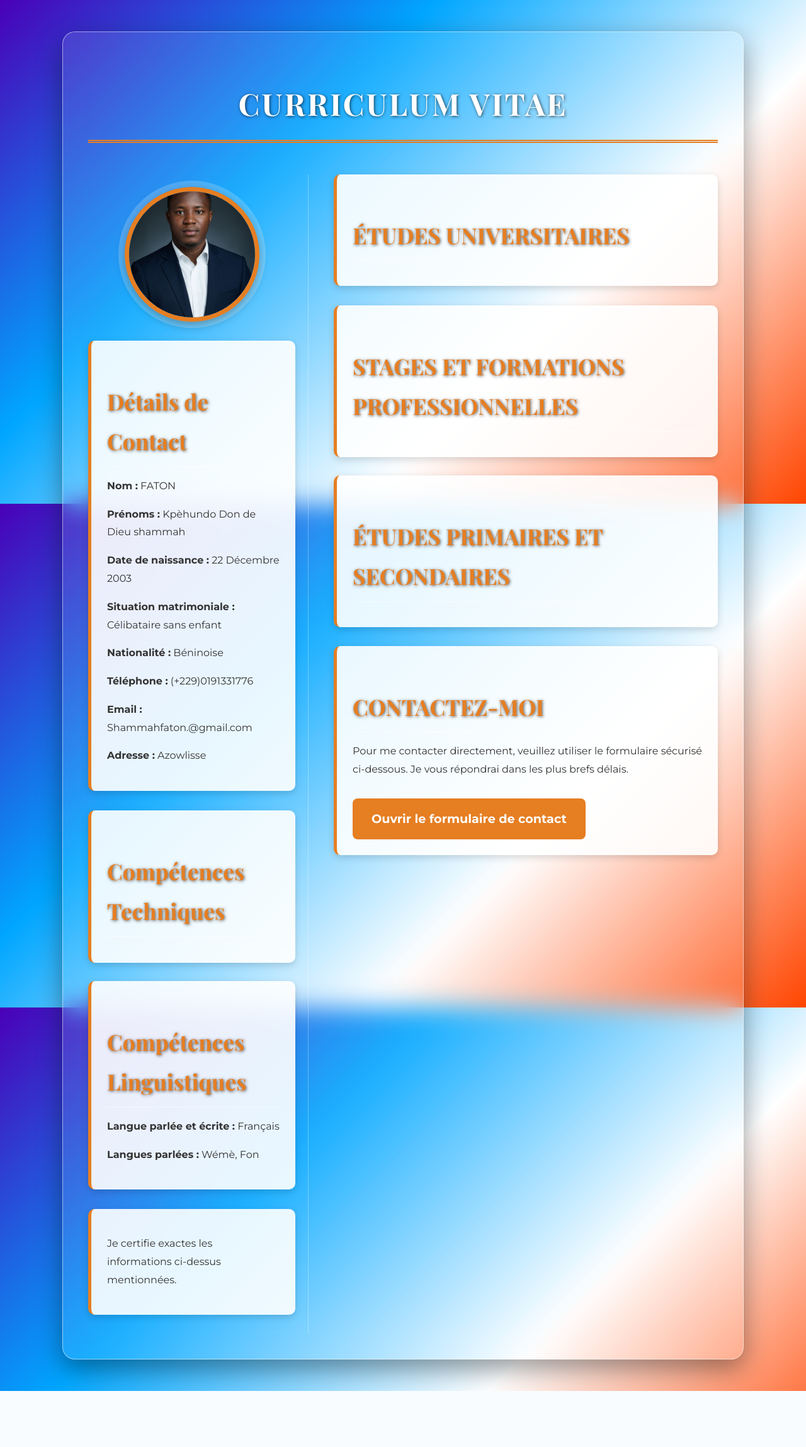
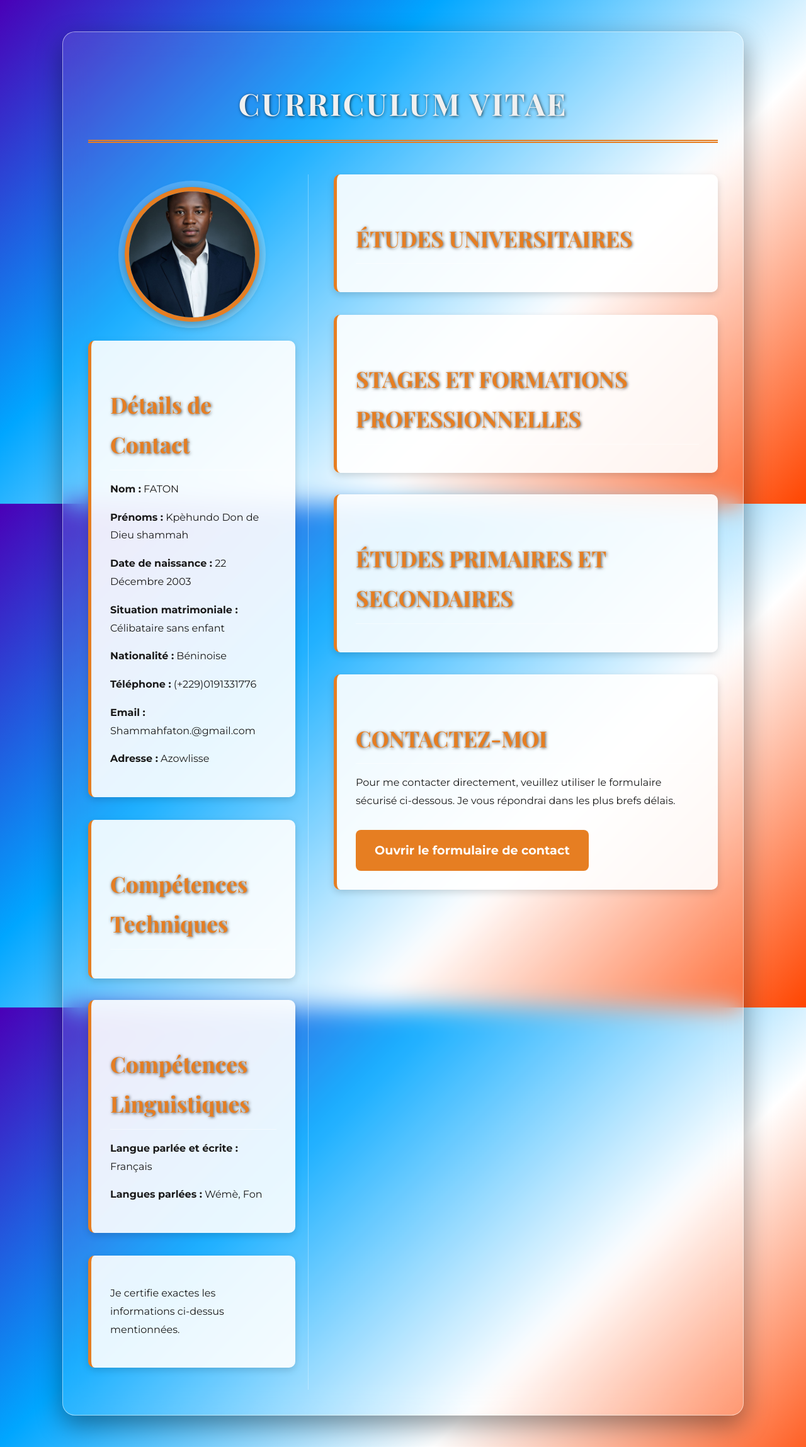
Before and after one commit to shammahfaton229-cpu/mon-cv-web-faton., a Flask app: page / in a window 1280 px wide. Shown: the whole page at 63% size. Before the commit the page ends 2209 px from the top, so only its background shows below. Run offline with Flask 3, Linux system fonts and the light colour scheme.

Commit message:
FINAL SCRIPTS: Integrated all database fixes and CSS styles (v6)

```diff
--- a/app.py
+++ b/app.py
@@ -1,24 +1,20 @@
 from flask import Flask, render_template
 from flask_sqlalchemy import SQLAlchemy
-
-# Importation pour les requêtes à la base de données
 from sqlalchemy.orm import Session
 
 # CRUCIAL : Définissez explicitement le dossier static
 app = Flask(__name__, static_folder='static')
 
 # --- Configuration de la Base de Données ---
-# Utilisez l'URL de la base de données Render pour le déploiement final,
-# ou 'sqlite:///site.db' si vous faites un test local.
+# REMPLACEZ 'sqlite:///site.db' par votre URL de base de données Render pour le déploiement final !
 app.config['SQLALCHEMY_DATABASE_URI'] = 'sqlite:///site.db'
 app.config['SQLALCHEMY_TRACK_MODIFICATIONS'] = False
 db = SQLAlchemy(app)
 # ---------------------------------------------
 
 
-# --- DÉFINITION DES MODÈLES DE BASE DE DONNÉES (POUR LESQUELS VOS DONNÉES SONT DANS database.py) ---
+# --- DÉFINITION DES MODÈLES DE BASE DE DONNÉES (POUR LA REQUÊTE) ---
 
-# Modèle pour les Études Universitaires/Expériences
 class Experience(db.Model):
     id = db.Column(db.Integer, primary_key=True)
     poste = db.Column(db.String(100), nullable=False)
@@ -26,13 +22,11 @@ class Experience(db.Model):
     periode = db.Column(db.String(50), nullable=False)
     description = db.Column(db.Text)
 
-# Modèle pour les Compétences
 class Competence(db.Model):
     id = db.Column(db.Integer, primary_key=True)
     nom = db.Column(db.String(100), nullable=False)
     niveau = db.Column(db.String(50), nullable=False)
 
-# Modèle pour les Études (Primaires/Secondaires)
 class Education(db.Model):
     id = db.Column(db.Integer, primary_key=True)
     etablissement = db.Column(db.String(100), nullable=False)
@@ -40,7 +34,6 @@ class Education(db.Model):
     periode = db.Column(db.String(50), nullable=False)
     diplome = db.Column(db.String(100))
 
-# Modèle pour les Stages et Formations
 class Stage(db.Model):
     id = db.Column(db.Integer, primary_key=True)
     cadre = db.Column(db.String(100), nullable=False)
@@ -53,24 +46,23 @@ class Stage(db.Model):
 
 @app.route('/')
 def index():
-    # --- MODIFICATION CRITIQUE : RÉCUPÉRATION DES DONNÉES DE LA BDD ---
+    # RÉCUPÉRATION DES DONNÉES DE LA BDD
     with Session(db.engine) as session:
-        # Récupère TOUS les objets de chaque modèle
         experiences_db = session.scalars(db.select(Experience)).all()
         educations_db = session.scalars(db.select(Education)).all()
         stages_db = session.scalars(db.select(Stage)).all()
         competences_db = session.scalars(db.select(Competence)).all()
-    # ------------------------------------------------------------------
 
-    # Les données de la BDD sont passées au template
     return render_template(
         'index.html',
-        experiences=experiences_db, # Avant: experiences_data
-        educations=educations_db,   # Avant: educations_data
-        stages=stages_db,           # Avant: stages_data
-        competences=competences_db  # Avant: competences_data
+        experiences=experiences_db,
+        educations=educations_db,
+        stages=stages_db,
+        competences=competences_db
     )
 
 if __name__ == '__main__':
-    # Lancez l'application en mode debug
+    # Ceci est utile pour la création locale de la base de données au besoin
+    # with app.app_context():
+    #     db.create_all()
     app.run(debug=True)
--- a/static/css/style.css
+++ b/static/css/style.css
@@ -1,12 +1,12 @@
-/* Importation de polices Google Fonts pour un look professionnel */
+/* Importation de polices Google Fonts */
 @import url('https://fonts.googleapis.com/css2?family=Montserrat:wght@400;700&family=Playfair+Display:wght@400;700&display=swap');
 
 :root {
     --primary-color: #09223D; /* Bleu profond */
     --secondary-color: rgba(255, 255, 255, 0.9); /* Blanc quasi-opaque */
-    --text-color: #333; /* Texte sombre */
-    --heading-color: #09223D; /* En-têtes en bleu principal */
-    --accent-color: #e67e22; /* Une touche d'orange pour l'accentuation */
+    --text-color-dark: #1a1a1a; /* Texte très sombre pour la lisibilité */
+    --text-color-light: #f0f0f0; /* Texte clair pour les titres sur fond sombre */
+    --accent-color: #e67e22; /* Orange pour l'accentuation */
     --shadow-dark: rgba(0, 0, 0, 0.4);
     --shadow-light: rgba(0, 0, 0, 0.15);
 }
@@ -16,13 +16,13 @@ body {
     line-height: 1.8;
     margin: 0;
 
-    /* MODIFICATION CLÉ 1 : Nouveau fond dégradé (Violet, Bleu, Blanc, Rouge) */
+    /* Fond dégradé animé (Violet, Bleu, Blanc, Rouge) */
     background: linear-gradient(135deg, #4A00B7, #00A6FF, #FFFFFF, #FF4500);
     background-size: 400% 400%;
     background-attachment: fixed;
     animation: backgroundShift 15s ease infinite;
 
-    color: var(--text-color);
+    color: var(--text-color-dark);
     display: flex;
     justify-content: center;
     align-items: flex-start;
@@ -31,16 +31,15 @@ body {
     box-sizing: border-box;
 }
 
-/* Animation pour faire bouger le dégradé de fond */
+/* Animation pour le fond dégradé */
 @keyframes backgroundShift {
     0% { background-position: 0% 50%; }
     50% { background-position: 100% 50%; }
     100% { background-position: 0% 50%; }
 }
 
-/* Conteneur principal du CV pour l'effet de verre dépoli */
+/* Conteneur principal (Glassmorphism) */
 .cv-container {
-    /* GLASSMORPHISM appliqué */
     background-color: rgba(255, 255, 255, 0.1);
     backdrop-filter: blur(20px);
     -webkit-backdrop-filter: blur(20px);
@@ -84,7 +83,6 @@ body {
 /* Styles des titres */
 h1, h2, h3 {
     font-family: 'Playfair Display', serif;
-    color: #fff;
     margin-top: 30px;
     margin-bottom: 15px;
     text-shadow: 1px 1px 5px rgba(0, 0, 0, 0.7);
@@ -93,7 +91,7 @@ h1, h2, h3 {
 h1 {
     font-size: 3em;
     text-align: center;
-    color: #fff;
+    color: var(--text-color-light); /* Titre principal clair */
     text-transform: uppercase;
     letter-spacing: 3px;
     border-bottom: 5px double var(--accent-color);
@@ -103,7 +101,7 @@ h1 {
 
 h2 {
     font-size: 2.2em;
-    color: var(--accent-color);
+    color: var(--accent-color); /* Couleur d'accentuation */
     border-bottom: 1px solid rgba(255, 255, 255, 0.5);
     padding-bottom: 8px;
     margin-top: 40px;
@@ -129,10 +127,9 @@ h3 {
 
 /* Styles pour les sections individuelles (Blocs) */
 .section {
-    margin-bottom: 30px;
-    padding: 25px;
+    margin-bottom: 35px; /* Marge augmentée pour plus d'air */
+    padding: 30px; /* Padding augmenté */
 
-    /* Base de la section : Glassmorphism sur un fond presque opaque */
     background-color: rgba(255, 255, 255, 0.9);
     border-left: 5px solid var(--accent-color);
     border-radius: 10px;
@@ -142,7 +139,7 @@ h3 {
     animation: slideAndZoom 0.7s cubic-bezier(0.25, 0.46, 0.45, 0.94) forwards;
     opacity: 0;
 
-    /* Animations de survol pour un rendu pro */
+    /* Animations de survol */
     transition: transform 0.3s ease, box-shadow 0.3s ease;
 }
 
@@ -151,7 +148,7 @@ h3 {
     box-shadow: 0 18px 30px rgba(0, 0, 0, 0.5);
 }
 
-/* Styles des listes de compétences (Aussi en glassmorphism léger pour la cohérence) */
+/* Styles des listes de compétences */
 ul {
     list-style: none;
     padding: 0;
@@ -215,7 +212,7 @@ ul li:hover {
     transform: translateY(-2px);
 }
 
-/* Styles pour la modale */
+/* Styles pour la modale (pop-up image) */
 .modal {
     display: none;
     position: fixed;
--- a/templates/index.html
+++ b/templates/index.html
@@ -8,7 +8,7 @@
     <link rel="preconnect" href="https://fonts.gstatic.com" crossorigin>
     <link href="https://fonts.googleapis.com/css2?family=Montserrat:wght@400;700&family=Playfair+Display:wght@400;700&display=swap" rel="stylesheet">
 
-    <link rel="stylesheet" href="{{ url_for('static', filename='css/style.css', v='5') }}">
+    <link rel="stylesheet" href="{{ url_for('static', filename='css/style.css', v='6') }}">
 </head>
 <body>
     <div class="cv-container">
@@ -20,7 +20,7 @@
 
                 <img src="{{ url_for('static', filename='img/moi.jpg') }}" alt="Ma photo" class="profile-img" id="myImg">
 
-                <div class="section contact-info" style="animation-delay: 1.0s;">
+                <div class="section contact-info" style="animation-delay: 0.8s;">
                     <h2>Détails de Contact</h2>
                     <p><strong>Nom :</strong> FATON</p>
                     <p><strong>Prénoms :</strong> Kpèhundo Don de Dieu shammah</p>
@@ -32,7 +32,7 @@
                     <p><strong>Adresse :</strong> Azowlisse</p>
                 </div>
 
-                <div class="section" style="animation-delay: 1.6s;">
+                <div class="section" style="animation-delay: 1.4s;">
                     <h2>Compétences Techniques</h2>
                     <ul>
                     {% for comp in competences %}
@@ -41,13 +41,13 @@
                     </ul>
                 </div>
 
-                <div class="section" style="animation-delay: 2.2s;">
+                <div class="section" style="animation-delay: 2.0s;">
                     <h2>Compétences Linguistiques</h2>
                     <p><strong>Langue parlée et écrite :</strong> Français</p>
                     <p><strong>Langues parlées :</strong> Wémè, Fon</p>
                 </div>
 
-                <div class="section" style="animation-delay: 2.8s;">
+                <div class="section" style="animation-delay: 2.6s;">
                     <p class="final-statement">Je certifie exactes les informations ci-dessus mentionnées.</p>
                 </div>
 
@@ -55,7 +55,7 @@
 
             <div class="main-details">
 
-                <div class="section" style="animation-delay: 1.3s;">
+                <div class="section" style="animation-delay: 1.1s;">
                     <h2>ÉTUDES UNIVERSITAIRES</h2>
                     {% for exp in experiences %}
                     <div>
@@ -66,7 +66,7 @@
                     {% endfor %}
                 </div>
 
-                <div class="section" style="animation-delay: 1.9s;">
+                <div class="section" style="animation-delay: 1.7s;">
                     <h2>STAGES ET FORMATIONS PROFESSIONNELLES</h2>
                     {% for stage in stages %}
                     <div>
@@ -79,7 +79,7 @@
                     {% endfor %}
                 </div>
 
-                <div class="section" style="animation-delay: 2.5s;">
+                <div class="section" style="animation-delay: 2.3s;">
                     <h2>ÉTUDES PRIMAIRES ET SECONDAIRES</h2>
                     {% for edu in educations %}
                     <div>
@@ -92,7 +92,7 @@
                     {% endfor %}
                 </div>
 
-                <div class="section contact-form" style="animation-delay: 3.1s;">
+                <div class="section contact-form" style="animation-delay: 2.9s;">
                     <h2>CONTACTEZ-MOI</h2>
                     <p>Pour me contacter directement, veuillez utiliser le formulaire sécurisé ci-dessous. Je vous répondrai dans les plus brefs délais.</p>
                     <a href="https://form.jotform.com/252686254072056" target="_blank" class="jotform-button">
```
